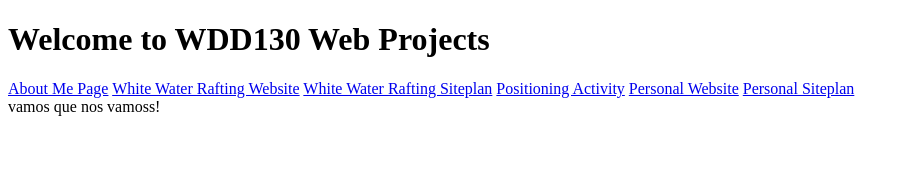
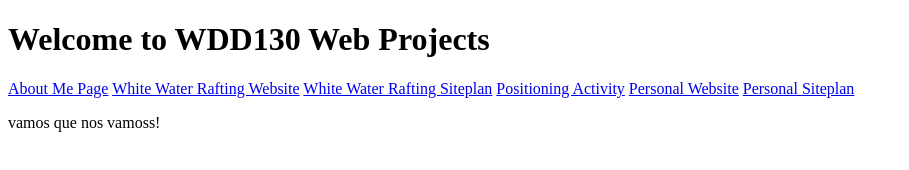
Before and after one commit to fombuena/WDD-130, a plain HTML site: page index.html in a window 1280 px wide. Shown: the whole page, without its empty margins (0-909 px from the left). Drawn offline with Linux system fonts and the light colour scheme.

Commit message:
dentro del parrafo

```diff
--- a/index.html
+++ b/index.html
@@ -16,6 +16,6 @@
       <a href="#">Personal Siteplan</a>
     </nav>
 
-    vamos que nos vamoss!
+    <p>vamos que nos vamoss!</p>
 </body>
 </html>
```
